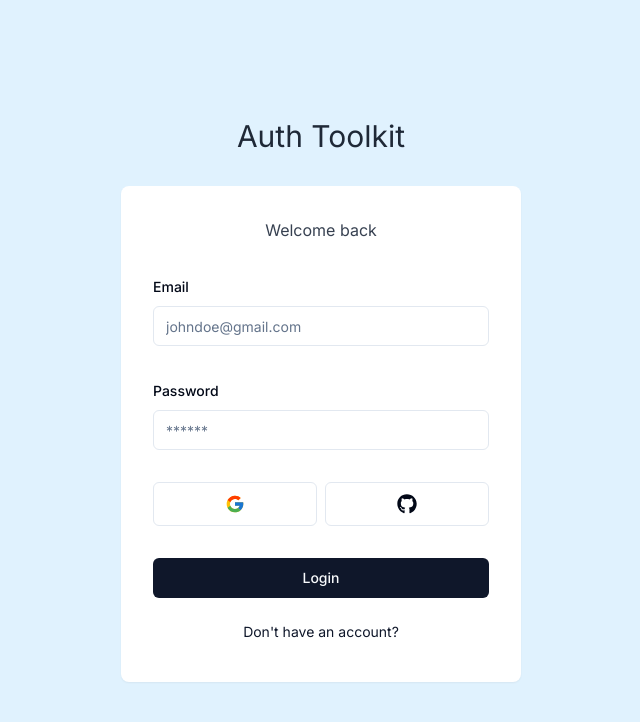
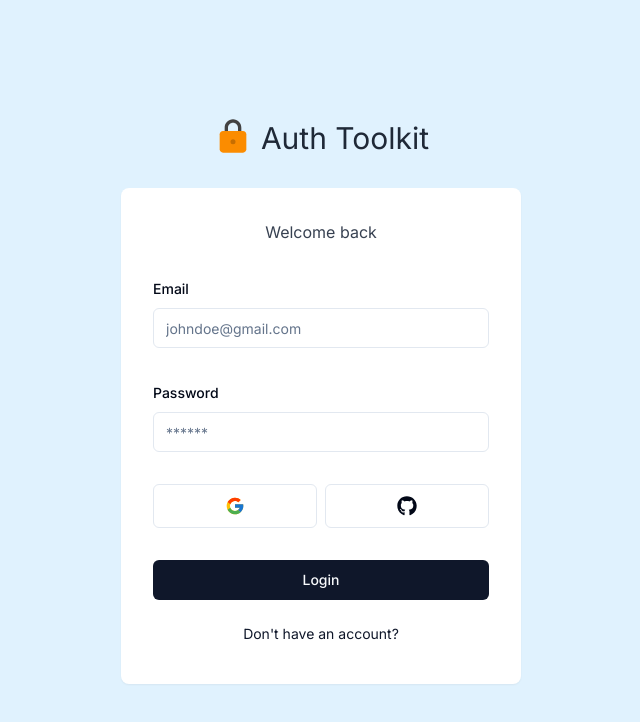
Before and after one commit to PS1242/Auth-toolkit, a Next.js app: page /auth/sign-in in a window 1280 px wide. Shown: the top 722 px of the page, without its empty margins (319-959 px from the left). Built offline with nearby package versions, Linux system fonts and the light colour scheme.

Commit message:
home page redirect and auth icon

```diff
--- a/app/auth/layout.tsx
+++ b/app/auth/layout.tsx
@@ -1,11 +1,26 @@
+"use client";
+
+import { useRouter } from "next/navigation";
+import { FcLock } from "react-icons/fc";
+
 export default function AuthLayout({
   children,
 }: {
   children: React.ReactNode;
 }) {
+  const router = useRouter();
+
   return (
     <div className="min-h-screen flex flex-col justify-center items-center bg-sky-100">
-      <h1 className="font text-3xl text-gray-800 mb-8">Auth Toolkit</h1>
+      <div
+        className="flex items-end gap-2 mb-8 cursor-pointer"
+        onClick={() => {
+          router.push("/");
+        }}
+      >
+        <FcLock className="w-10 h-10" />
+        <h1 className="font text-3xl text-gray-800 ">Auth Toolkit</h1>
+      </div>
       {children}
     </div>
   );
--- a/app/page.tsx
+++ b/app/page.tsx
@@ -2,12 +2,16 @@ import { Button } from "@/components/ui/button";
 import { cn } from "@/lib/utils";
 import { ArrowRight } from "lucide-react";
 import Link from "next/link";
+import { FcLock } from "react-icons/fc";
 
 export default function HomePage() {
   return (
     <main className="min-h-screen bg-sky-100 flex justify-center items-center">
       <div className={cn("text-center")}>
-        <h1 className="font text-3xl text-gray-800 mb-8">Auth Toolkit</h1>
+        <div className="flex gap-2 items-end mb-8">
+          <FcLock className="w-10 h-10" />
+          <h1 className="font text-3xl text-gray-800">Auth Toolkit</h1>
+        </div>
         <Button className="p-9 text-2xl group rounded-full" asChild>
           <Link href={"/auth/sign-in"}>
             <h2 className="flex gap-1 items-center">
```
